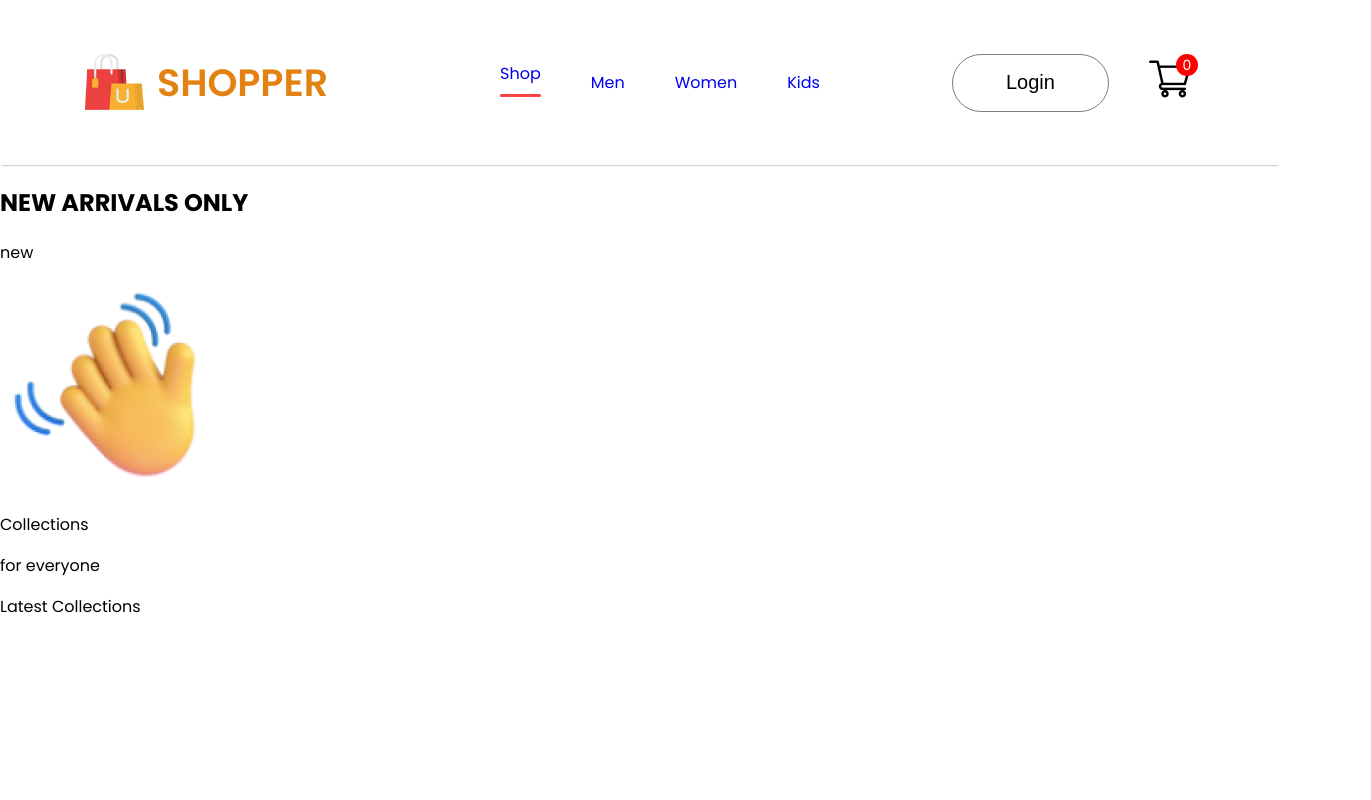
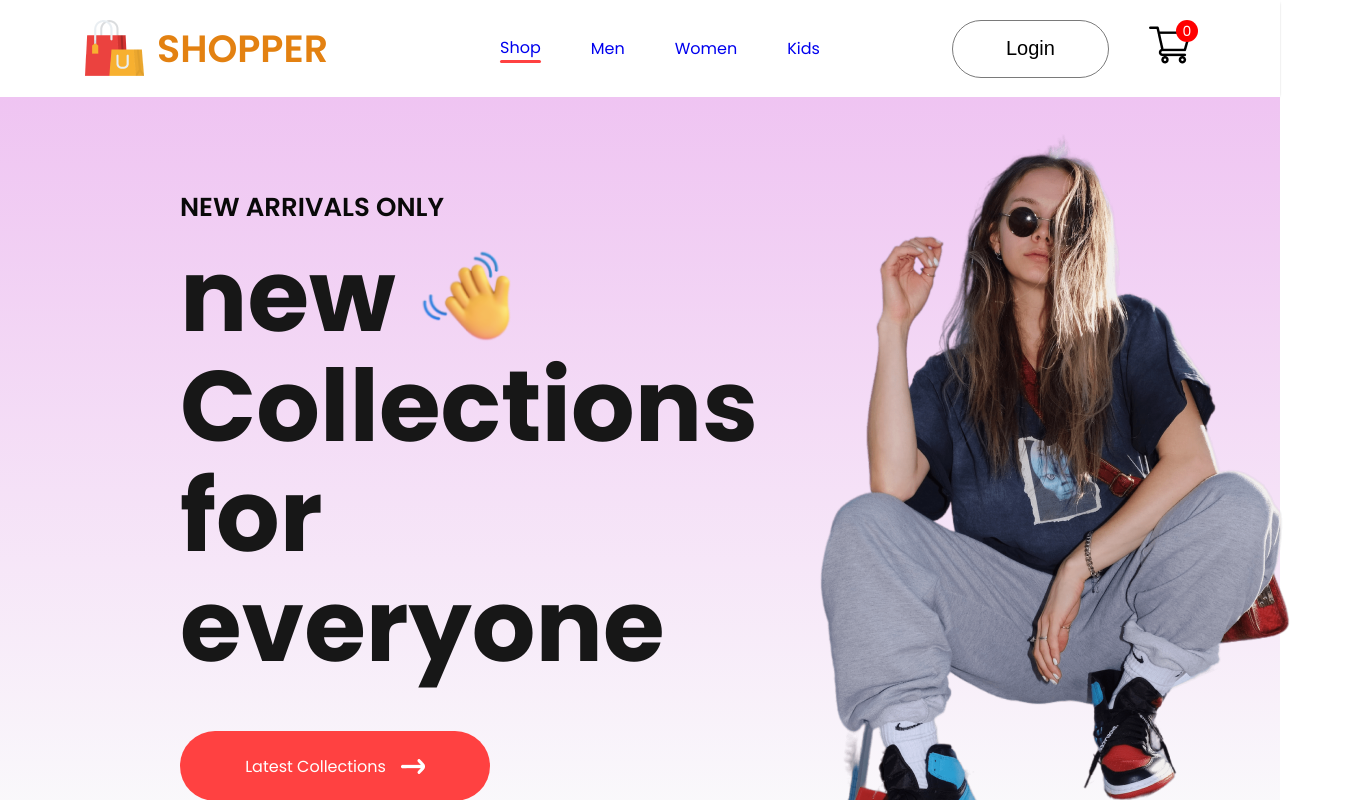
Before and after one commit to Amitkm-450/Shopper, a React (Create React App) app: page / in a window 1280 px wide. Shown: the top 800 px of the page, 1371 px wide, since content can reach past the window. Built offline with nearby package versions, Linux system fonts and the light colour scheme.

Commit message:
hero is added to shop

```diff
--- a/public/index.html
+++ b/public/index.html
@@ -26,7 +26,7 @@
       work correctly both with client-side routing and a non-root public URL.
       Learn how to configure a non-root public URL by running `npm run build`.
     -->
-    <title>React App</title>
+    <title>Shopper App</title>
   </head>
   <body>
     <noscript>You need to enable JavaScript to run this app.</noscript>
--- a/src/Components/Hero/Hero.css
+++ b/src/Components/Hero/Hero.css
@@ -0,0 +1,52 @@
+.hero {
+    height: 100vh;
+    background: linear-gradient(180deg, #efc4f2, #e1ffea22);
+    display: flex;
+}
+
+.hero-left {
+    flex: 1;
+    display: flex;
+    flex-direction: column;
+    justify-content: center;
+    gap: 20px;
+    padding-left:  180px;
+    line-height: 1.1;
+}
+
+.hero-left h2{
+    color: #090909;
+    font-size: 26px;
+    font-weight: 600;
+}
+
+.hero-left p{
+    color: #171717;
+    font-size: 100px;
+    font-weight: 700;
+}
+
+.hero-hand-icon {
+    display: flex;
+    align-items: center;
+    gap: 20px;
+}
+
+.hero-hand-icon img {
+    width: 100px;
+}
+
+.hero-latest-btn {
+   display: flex;
+   justify-content: center;
+   align-items: center;
+   gap: 15px;
+   width: 310px;
+   height: 70px;
+   border-radius: 75px;
+   margin-top: 30px;
+   background: #ff4141;
+   color: white;
+   font-style: 22px;
+   font-weight: 500px;
+}
--- a/src/Components/Hero/Hero.jsx
+++ b/src/Components/Hero/Hero.jsx
@@ -3,11 +3,12 @@
 
 import hand_icon from "../Assets/hand_icon.png"
 import arrow_icon from "../Assets/arrow.png"
+import hero_img from "../Assets/hero_image.png"
 
 const Hero = () => {
   return (
     <div className='hero'>
-        <div className="her-left">
+        <div className="hero-left">
             <h2>NEW ARRIVALS ONLY</h2>
             <div>
                 <div className="hero-hand-icon">
@@ -22,7 +23,9 @@
                 <img src={arrow_icon} alt="" />
             </div>
         </div>
-        <div className="hero-right"></div>
+        <div className="hero-right">
+            <img src={hero_img} alt="hero_img" />
+        </div>
 
     </div>
   )
--- a/src/index.css
+++ b/src/index.css
@@ -1,3 +1,6 @@
+* {
+  margin: 0;
+}
 body {
   margin: 0;
   font-family: -apple-system, BlinkMacSystemFont, 'Segoe UI', 'Roboto', 'Oxygen',
```
